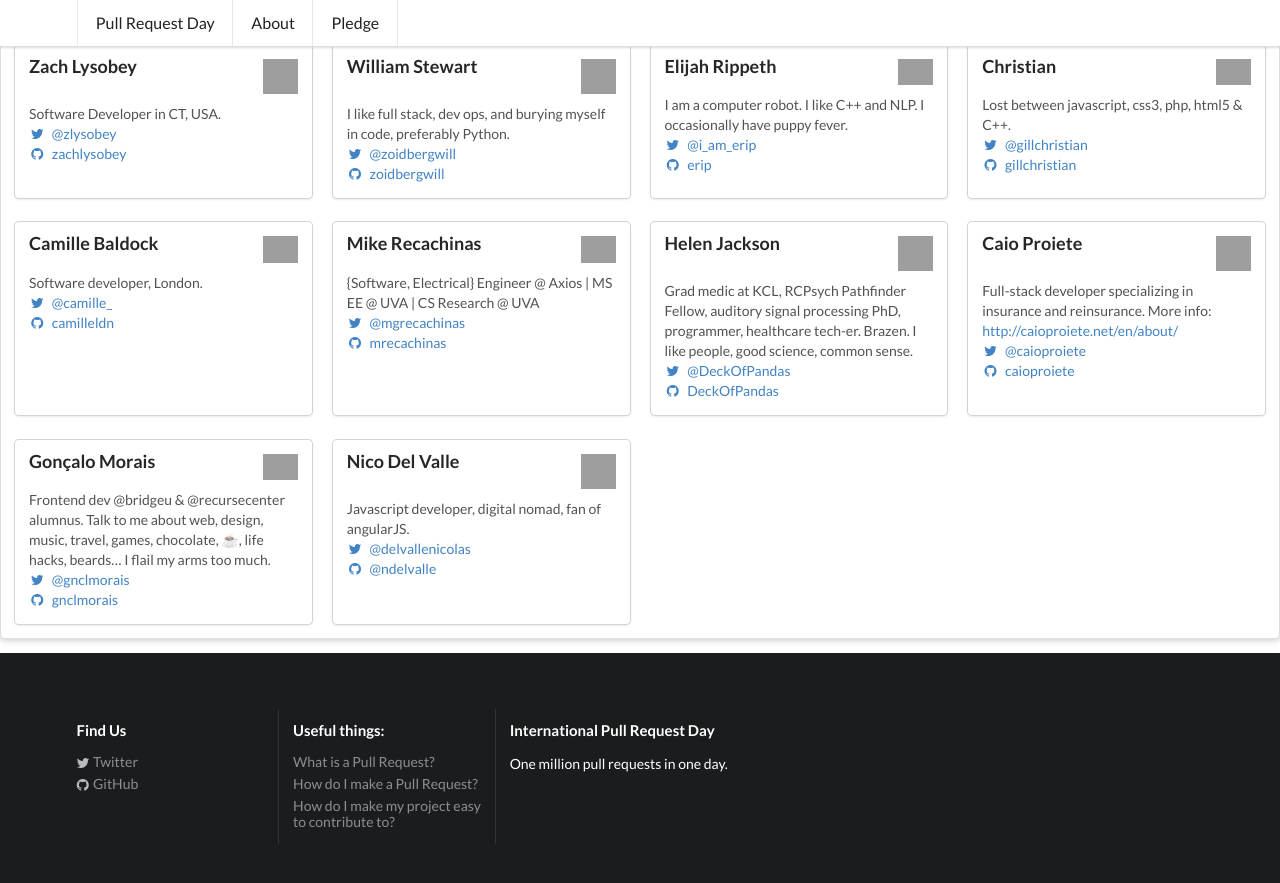
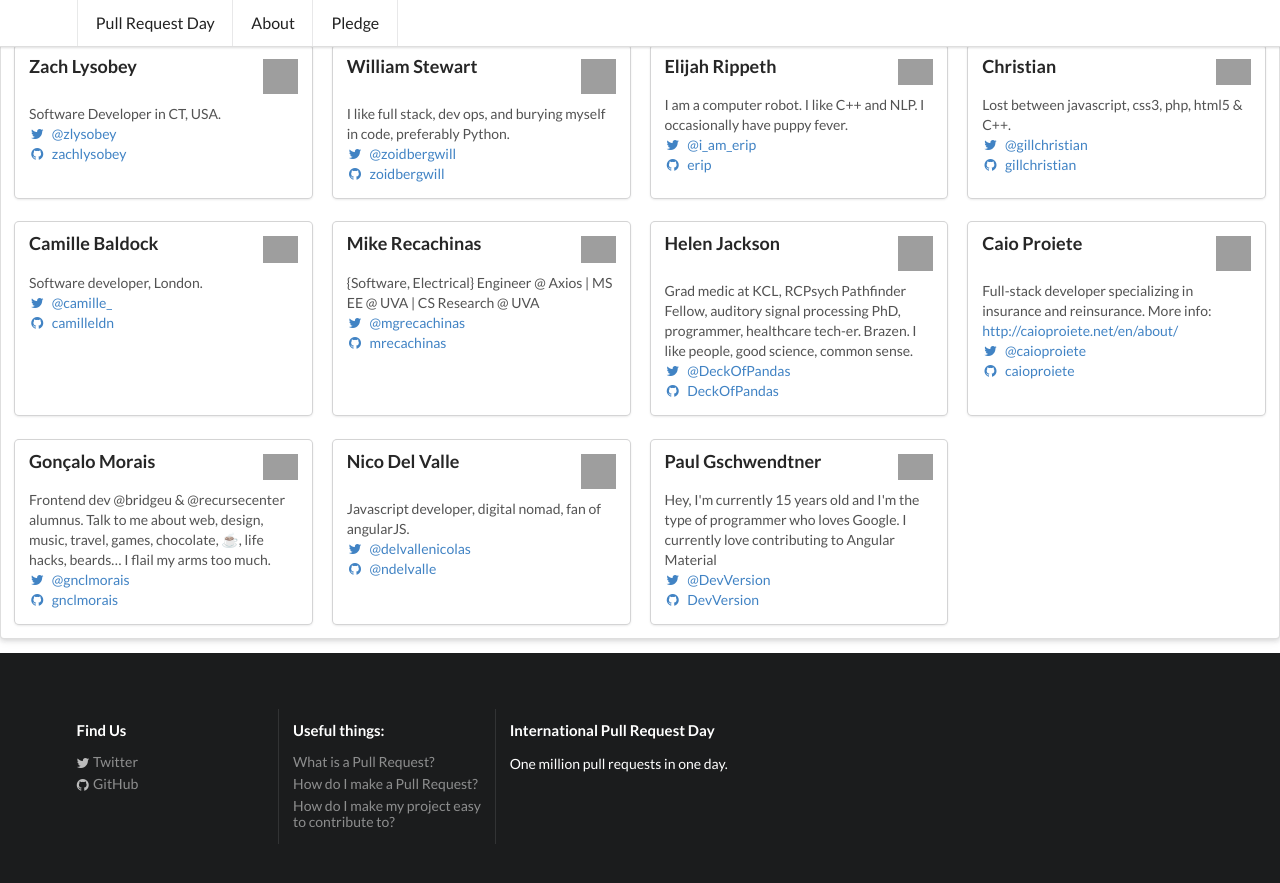
Before and after one commit to pullrequestday/pullrequestday, a Jekyll site: the page built from pledge/index.html, in a window 1280 px wide and 900 px high, scrolled down 2996 px. Shown: the top 883 px of the window. Built offline with Jekyll 4.4.1, drawn with Linux system fonts in a browser that asks for light colours; grey boxes are pictures that could not be loaded.

Commit message:
update(): add `devversion` biography

```diff
--- a/pledge/index.html
+++ b/pledge/index.html
@@ -898,6 +898,35 @@ layout: default
       </div> <!-- End of content -->
     </div> <!-- End of card -->
 
+    <div class="ui card">
+      <div class="content">
+        <img class="right floated mini ui image"
+            src="https://pbs.twimg.com/profile_images/697763067036372992/2wvdeb6m_400x400.jpg">
+        <div class="header">
+          Paul Gschwendtner
+        </div>
+        <div class="description">
+          Hey, I'm currently 15 years old and I'm the type of programmer who loves Google. I currently love contributing to Angular Material
+        </div>
+        <div class="extra content">
+          <p>
+            <a target="_blank"
+                href="http://twitter.com/DevVersion">
+              <i class="twitter icon"></i>
+              @DevVersion
+            </a>
+            <br />
+            <a target="_blank" href="http://github.com/DevVersion">
+              <i class="github icon"></i>
+              DevVersion
+            </a>
+          </p>
+        </div>
+      </div> <!-- End of content -->
+    </div> <!-- End of card -->
+
+
+
 
     <!-- INSERT YOUR PLEDGE IMMEDIATELY ABOVE THIS COMMENT -->
     <!-- ATTENTION PLEDGE MAKERS:  -->
```
